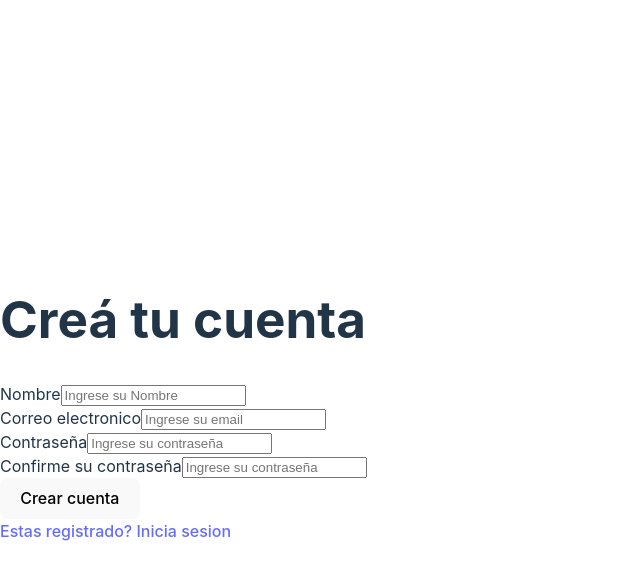
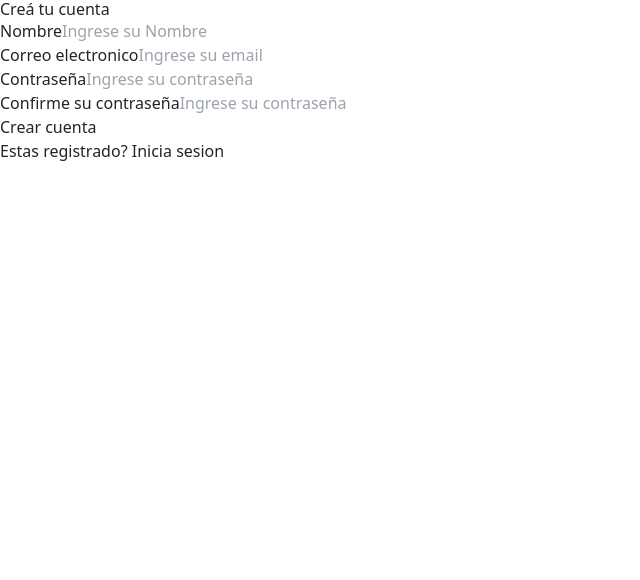
Before and after one commit to axellbustos/task-manager-react-f.formar, a React (Vite) app in the folder client/: page /register in a window 1280 px wide. Shown: the top 580 px of the page, without its empty margins (0-640 px from the left). Built offline with nearby package versions, Linux system fonts and the light colour scheme.

Commit message:
install and check tailwind

```diff
--- a/client/index.html
+++ b/client/index.html
@@ -4,7 +4,7 @@
     <meta charset="UTF-8" />
     <link rel="icon" type="image/svg+xml" href="/vite.svg" />
     <meta name="viewport" content="width=device-width, initial-scale=1.0" />
-    <title>Vite + React</title>
+    <title>Things to do</title>
   </head>
   <body>
     <div id="root"></div>
--- a/client/package.json
+++ b/client/package.json
@@ -10,8 +10,10 @@
   },
   "dependencies": {
     "axios": "^1.3.1",
+    "bootstrap": "^5.2.3",
     "dotenv": "^16.0.3",
     "react": "^18.2.0",
+    "react-bootstrap": "^2.7.0",
     "react-dom": "^18.2.0",
     "react-dotenv": "^0.1.3",
     "react-router-dom": "^6.8.0"
@@ -20,6 +22,7 @@
     "@types/react": "^18.0.26",
     "@types/react-dom": "^18.0.9",
     "@vitejs/plugin-react": "^3.0.0",
+    "tailwindcss": "^3.2.4",
     "vite": "^4.0.0"
   }
 }
--- a/client/src/App.css
+++ /dev/null
@@ -1,41 +0,0 @@
-#root {
-  max-width: 1280px;
-  margin: 0 auto;
-  padding: 2rem;
-  text-align: center;
-}
-
-.logo {
-  height: 6em;
-  padding: 1.5em;
-  will-change: filter;
-}
-.logo:hover {
-  filter: drop-shadow(0 0 2em #646cffaa);
-}
-.logo.react:hover {
-  filter: drop-shadow(0 0 2em #61dafbaa);
-}
-
-@keyframes logo-spin {
-  from {
-    transform: rotate(0deg);
-  }
-  to {
-    transform: rotate(360deg);
-  }
-}
-
-@media (prefers-reduced-motion: no-preference) {
-  a:nth-of-type(2) .logo {
-    animation: logo-spin infinite 20s linear;
-  }
-}
-
-.card {
-  padding: 2em;
-}
-
-.read-the-docs {
-  color: #888;
-}
--- a/client/src/App.jsx
+++ b/client/src/App.jsx
@@ -5,19 +5,20 @@ import { Register } from "./pages/Register";
 import { ForgetPassword } from "./pages/ForgetPassword";
 import { RecoverPassword } from "./pages/RecoverPassword";
 import { ConfirmAccount } from "./pages/ConfirmAccount";
+import { Home } from "./pages/Home";
 
 function App() {
   return (
     <BrowserRouter>
       <Routes>
-        <Route path="/" element={<AuthLayout />}>
-          <Route index element={<Login />} />
-          <Route path="login" element={<Login />} />
-          <Route path="register" element={<Register />} />
-          <Route path="forgetPassword" element={< ForgetPassword/>} />
-          <Route path="resetPassword" element={< RecoverPassword/>} />
-          <Route path="confirm/:token" element={< ConfirmAccount/>} />
-          <Route path="*" element={<h1>404 Not Found</h1>} />
+        <Route path="/" element={<AuthLayout/>}>
+          <Route index element={<Home />}/>
+          <Route path="login" element={<Login />}/>
+          <Route path="register" element={<Register />}/>
+          <Route path="forgetPassword" element={< ForgetPassword/>}/>
+          <Route path="resetPassword" element={< RecoverPassword/>}/>
+          <Route path="confirm/:token" element={< ConfirmAccount/>}/>
+          <Route path="*" element={<h1>404 Not Found</h1>}/>
         </Route>
       </Routes>
     </BrowserRouter>
--- a/client/src/index.css
+++ b/client/src/index.css
@@ -1,70 +1,4 @@
-:root {
-  font-family: Inter, Avenir, Helvetica, Arial, sans-serif;
-  font-size: 16px;
-  line-height: 24px;
-  font-weight: 400;
-
-  color-scheme: light dark;
-  color: rgba(255, 255, 255, 0.87);
-  background-color: #242424;
-
-  font-synthesis: none;
-  text-rendering: optimizeLegibility;
-  -webkit-font-smoothing: antialiased;
-  -moz-osx-font-smoothing: grayscale;
-  -webkit-text-size-adjust: 100%;
-}
-
-a {
-  font-weight: 500;
-  color: #646cff;
-  text-decoration: inherit;
-}
-a:hover {
-  color: #535bf2;
-}
-
-body {
-  margin: 0;
-  display: flex;
-  place-items: center;
-  min-width: 320px;
-  min-height: 100vh;
-}
-
-h1 {
-  font-size: 3.2em;
-  line-height: 1.1;
-}
-
-button {
-  border-radius: 8px;
-  border: 1px solid transparent;
-  padding: 0.6em 1.2em;
-  font-size: 1em;
-  font-weight: 500;
-  font-family: inherit;
-  background-color: #1a1a1a;
-  cursor: pointer;
-  transition: border-color 0.25s;
-}
-button:hover {
-  border-color: #646cff;
-}
-button:focus,
-button:focus-visible {
-  outline: 4px auto -webkit-focus-ring-color;
-}
-
-@media (prefers-color-scheme: light) {
-  :root {
-    color: #213547;
-    background-color: #ffffff;
-  }
-  a:hover {
-    color: #747bff;
-  }
-  button {
-    background-color: #f9f9f9;
-  }
-}
+@import 'bootstrap/dist/css/bootstrap.min.css';
+@tailwind base;
+@tailwind components;
+@tailwind utilities;
--- /dev/null
+++ b/client/src/pages/Home.jsx
@@ -0,0 +1,16 @@
+import React from 'react'
+import Container from 'react-bootstrap/Container';
+import Nav from 'react-bootstrap/Nav';
+import Navbar from 'react-bootstrap/Navbar';
+import NavDropdown from 'react-bootstrap/NavDropdown';
+
+export const Home = () => {
+  return (
+    <Navbar bg="light" expand="lg">
+      <Container>
+        <Navbar.Toggle aria-controls="basic-navbar-nav"  className="d-block"/>
+        <Navbar.Brand href="#home">Things To Do</Navbar.Brand>
+      </Container>
+    </Navbar>
+  )
+}
--- /dev/null
+++ b/client/tailwind.config.cjs
@@ -0,0 +1,8 @@
+/** @type {import('tailwindcss').Config} */
+module.exports = {
+  content: ["index.html", "./src/**/*.jsx"],
+  theme: {
+    extend: {},
+  },
+  plugins: [],
+}
```
